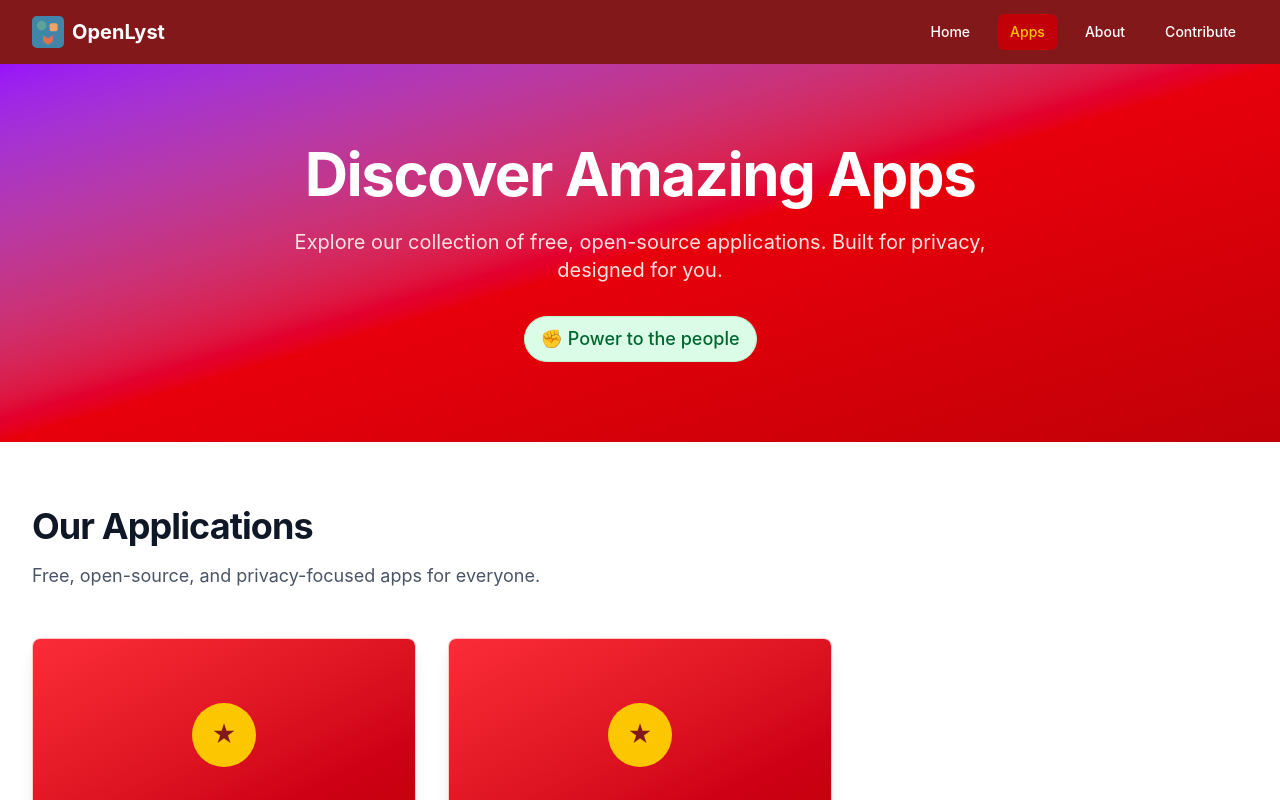
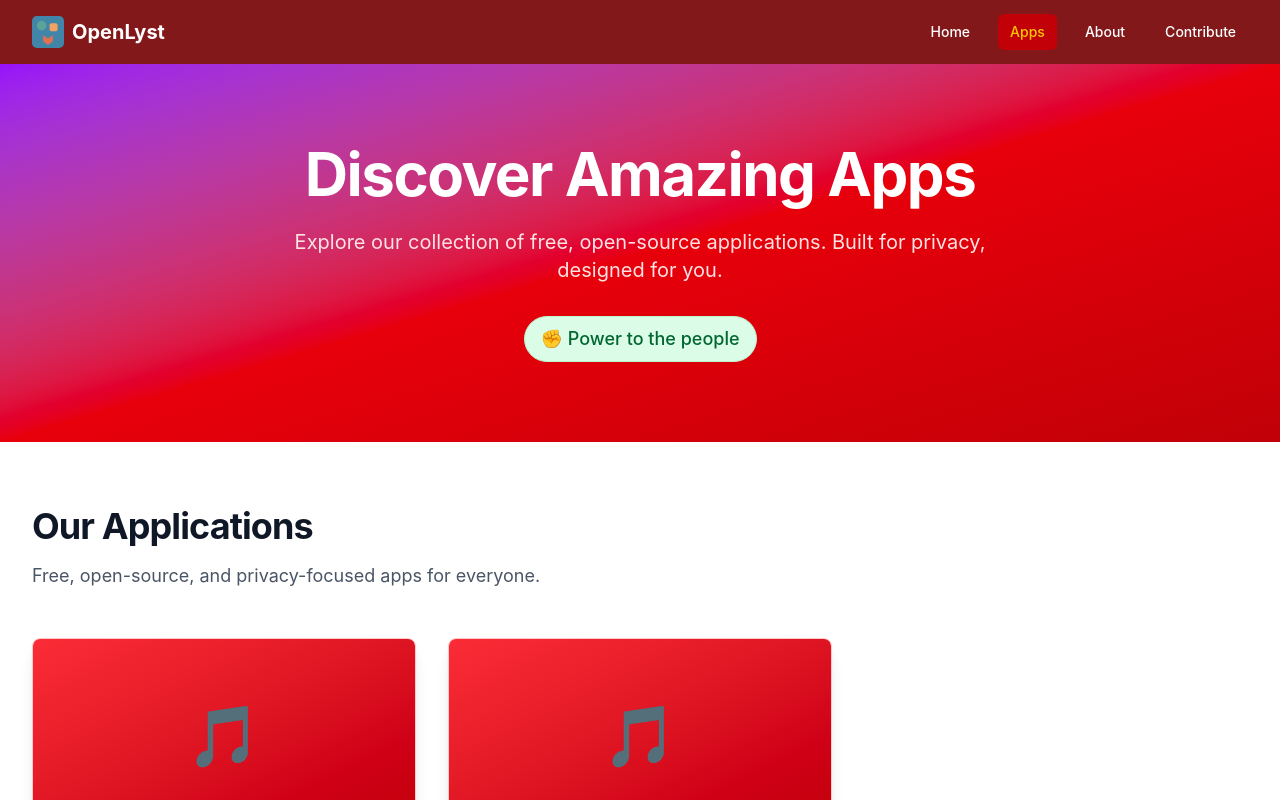
Before and after one commit to openlyst/openlyst, a SvelteKit app: page /apps in a window 1280 px wide. Shown: the top 800 px of the page. Built offline with nearby package versions, Linux system fonts and the light colour scheme.

Commit message:
Update AppCard component to set status and simplify props

```diff
--- a/src/routes/apps/+page.svelte
+++ b/src/routes/apps/+page.svelte
@@ -43,10 +43,9 @@
           title="{app.name}"
           description="{app.localizedDescription}"
           href="/apps/{nameToSlug(app.name)}"
-          iconUrl="{app.iconURL}"
+          status="released"
           platforms="{app.platforms}"
-          version="{app.versions[0]?.version || '1.0'}"
-          tintColor="{app.tintColor}"
+          image="🎵"
         />
       {/each}
     </div>
```
